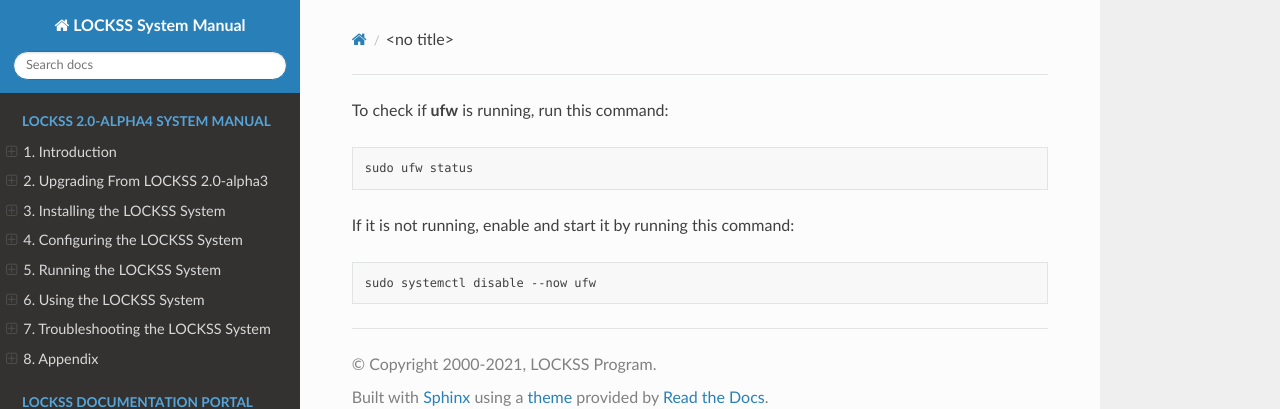
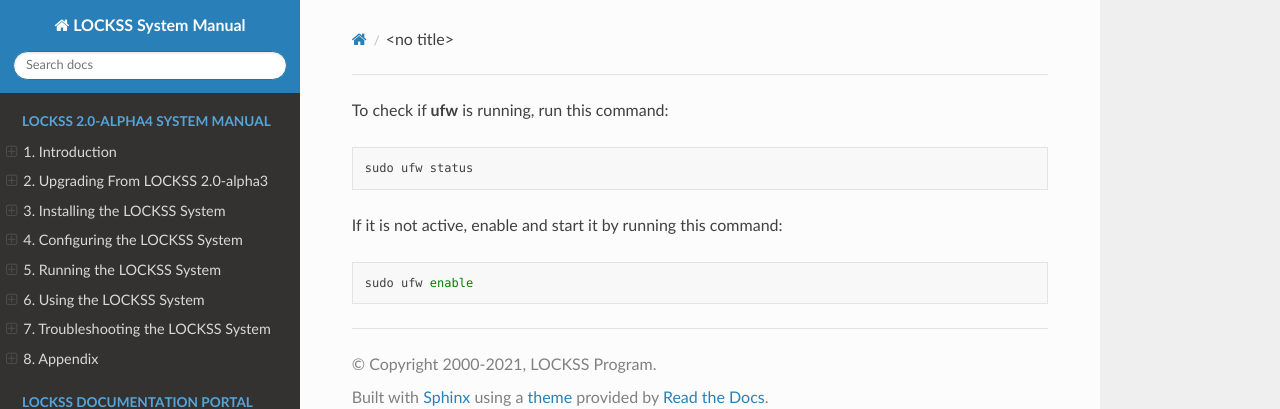
Before and after one commit to lockss/lockss-rtd-manual, a Sphinx documentation site: the page built from docs/upgrading/upgrading-ufw.rst, in a window 1280 px wide. Shown: the top 409 px of the page. Built offline with Sphinx 7.4.7 and the Read the Docs theme 2.0.0, drawn with Linux system fonts in a browser that asks for light colours.

Commit message:
Fix ufw command (doubly).

```diff
--- a/docs/upgrading/upgrading-ufw.rst
+++ b/docs/upgrading/upgrading-ufw.rst
@@ -4,8 +4,8 @@ To check if :program:`ufw` is running, run this command:
 
    sudo ufw status
 
-If it is not running, enable and start it by running this command:
+If it is not active, enable and start it by running this command:
 
 .. code-block:: shell
 
-   sudo systemctl disable --now ufw
+   sudo ufw enable
```
